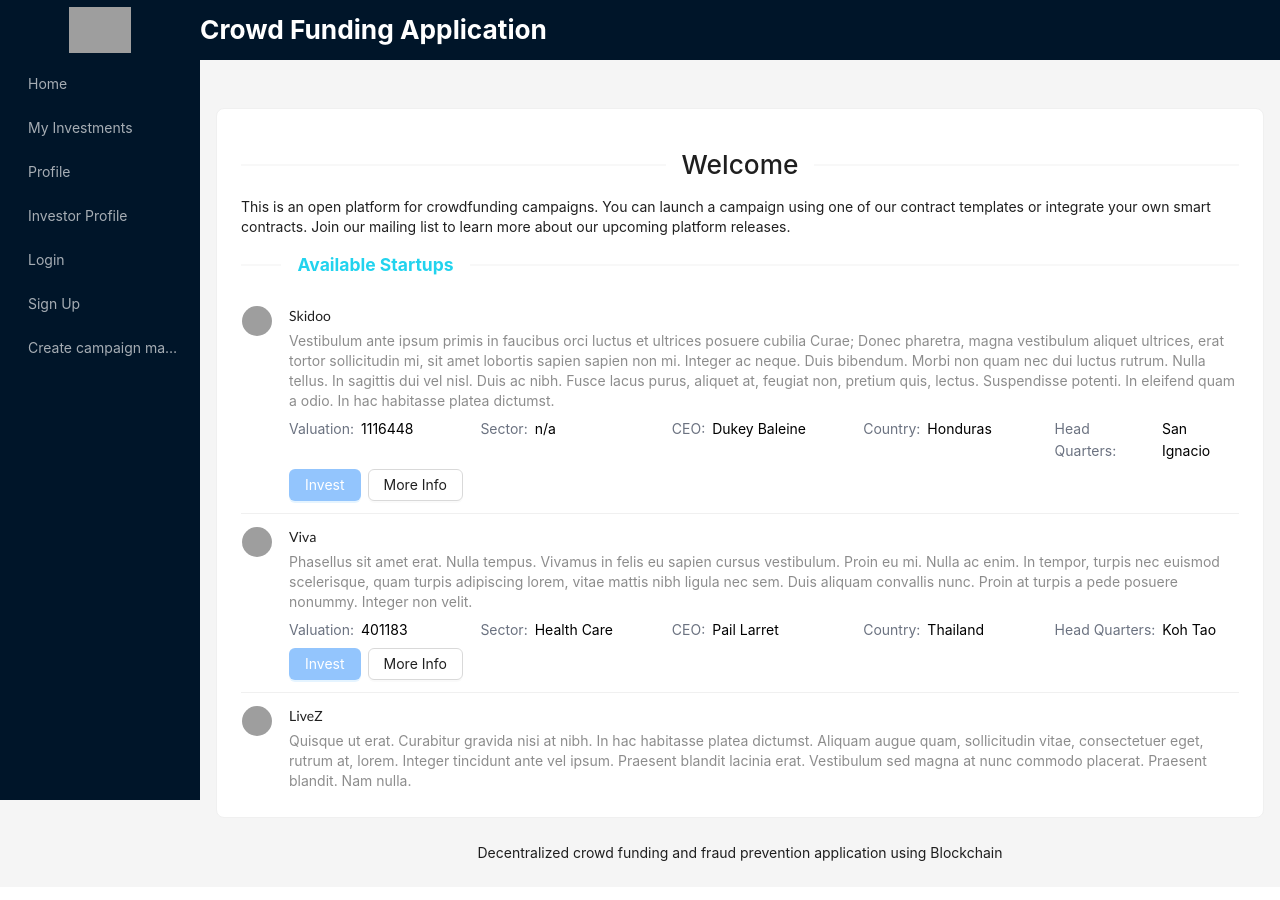
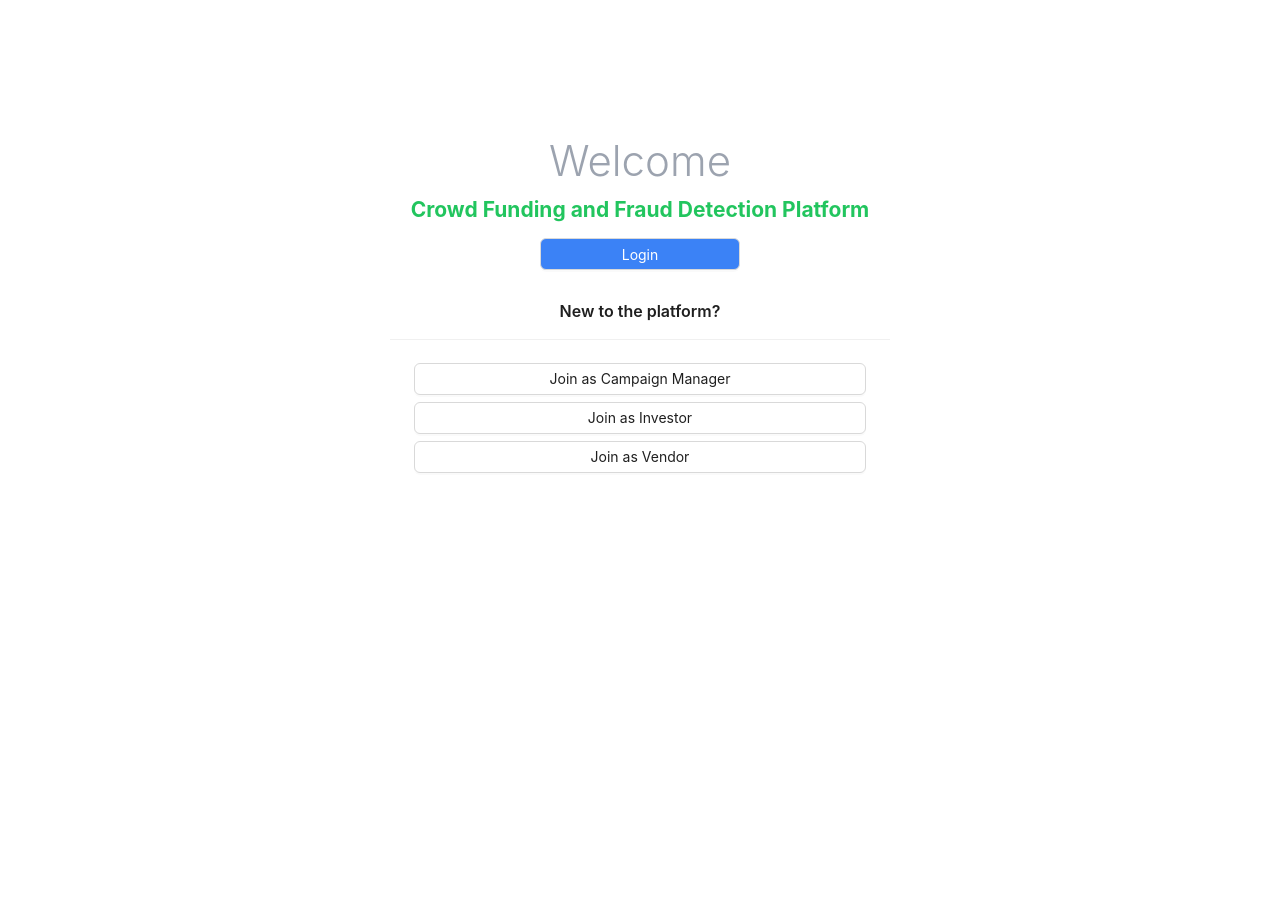
Before and after one commit to daigavane70/decentralized-crowd-funding-blockchain, a React (Create React App) app: page / in a window 1280 px wide. Shown: the top 900 px of the page. Built offline with nearby package versions, Linux system fonts and the light colour scheme; grey boxes are pictures that could not be loaded.

Commit message:
routes refactored with welcome screen

```diff
--- a/src/App.css
+++ b/src/App.css
@@ -1,17 +1,6 @@
 @tailwind base;
 @tailwind components;
 @tailwind utilities;
-
-
-body {
-  background: rgb(2, 0, 36);
-  background: radial-gradient(
-    circle,
-    rgba(2, 0, 36, 1) 0%,
-    rgba(30, 54, 59, 1) 0%,
-    rgba(93, 93, 116, 1) 100%
-  );
-}
 
 .container {
   display: flex !important;
--- a/src/App.js
+++ b/src/App.js
@@ -2,20 +2,23 @@ import "./App.css";
 import { Layout, Menu } from "antd";
 import { Content, Footer, Header } from "antd/es/layout/layout";
 import Sider from "antd/es/layout/Sider";
-import React from "react";
+import React, { useState } from "react";
 import { Route, Routes, useNavigate } from "react-router-dom";
 import Home from "./pages/Home";
-import Profile from "./pages/Profile";
+import ManagerProfile from "./pages/ManagerProfile";
 import MyStartups from "./pages/MyStartups";
 import Investor from "./pages/Investor";
 import Login from "./pages/Login";
 import SignUp from "./pages/SignUp";
 import CreateCampaignManager from "./pages/CreateCampaignManager";
+import Welcome from "./pages/Welcome";
 
 function App() {
   const navigate = useNavigate();
 
-  return (
+  const [loggedIn, setLoggedIn] = useState(false);
+
+  return loggedIn ? (
     <Layout hasSider>
       <Sider
         style={{
@@ -47,7 +50,7 @@ function App() {
           })}
         ></Menu>
       </Sider>
-      <Layout className="site-layout" style={{ marginLeft: 200 }}>
+      <Layout className="site-layout bg-white" style={{ marginLeft: 200 }}>
         <Header
           className="site-layout-background flex"
           style={{ padding: 0, height: "60px" }}
@@ -56,14 +59,20 @@ function App() {
             Crowd Funding Application
           </div>
         </Header>
-        <Content style={{ margin: "0px 16px 0", overflow: "initial" }}>
+        <Content
+          style={{ margin: "0px 16px 0", overflow: "initial" }}
+          className="pb-12 h-screen"
+        >
           <div
             className="site-layout-background"
             style={{ padding: 24, textAlign: "center" }}
           ></div>
           <Routes>
             <Route path="/" element={<Home></Home>}></Route>
-            <Route path="/profile/admin" element={<Profile></Profile>}></Route>
+            <Route
+              path="/managerProfile"
+              element={<ManagerProfile></ManagerProfile>}
+            ></Route>
             <Route
               path="/mystartups"
               element={<MyStartups></MyStartups>}
@@ -73,11 +82,6 @@ function App() {
               element={<Investor></Investor>}
             ></Route>
             <Route path="/login" element={<Login></Login>}></Route>
-            <Route path="/signup" element={<SignUp></SignUp>}></Route>
-            <Route
-              path="/createCampaignManagerProfile"
-              element={<CreateCampaignManager></CreateCampaignManager>}
-            ></Route>
           </Routes>
         </Content>
         <Footer style={{ textAlign: "center" }}>
@@ -86,6 +90,20 @@ function App() {
         </Footer>
       </Layout>
     </Layout>
+  ) : (
+    <div className="d-flex justify-center text-center h-screen w-full">
+      <Routes>
+        <Route
+          path="/"
+          element={<Welcome setLoggedIn={setLoggedIn}></Welcome>}
+        ></Route>
+        <Route
+          path="/createCampaignManagerProfile"
+          element={<CreateCampaignManager></CreateCampaignManager>}
+        ></Route>
+        <Route path="/createInvestor" element={<SignUp></SignUp>}></Route>
+      </Routes>
+    </div>
   );
 }
 
@@ -96,14 +114,13 @@ const navBar = [
     link: "/",
   },
   { label: "My Investments", key: "mystartups", link: "/mystartups" },
-  { label: "Profile", key: "profile", link: "/profile" },
+  { label: "Manager profile", key: "managerProfile", link: "/managerProfile" },
   {
     label: "Investor Profile",
     key: "investorProfile",
     link: "/investorprofile",
   },
   { label: "Login", key: "login", link: "/login" },
-  { label: "Sign Up", key: "signUp", link: "/signup" },
   {
     label: "Create campaign manager",
     key: "createCampaignManager",
--- a/src/pages/CreateCampaignManager.js
+++ b/src/pages/CreateCampaignManager.js
@@ -11,13 +11,14 @@ const tailLayout = {
 const CreateInvestor = () => {
   const [data, setData] = useState({});
   const [form] = Form.useForm();
+  const formRef = React.useRef(null);
   const { Option } = Select;
 
   const onFinish = (values) => {
     console.log(values);
   };
   const onReset = () => {
-    form.resetFields();
+    formRef.current?.resetFields();
   };
 
   const onFill = () => {
@@ -43,7 +44,7 @@ const CreateInvestor = () => {
   };
 
   return (
-    <div className="text-center space-y-2">
+    <div className="text-center space-y-2 mt-40">
       <h1 className=" text-4xl font-bold mb-10">Create campaign manager</h1>
       <Form
         className="w-[500px] mx-auto border p-4 py-8 bg-gray-50 rounded-lg"
@@ -52,10 +53,11 @@ const CreateInvestor = () => {
         labelCol={{ span: 6 }}
         wrapperCol={{ span: 16 }}
         style={{ maxWidth: 600 }}
-        initialValues={{ remember: true }}
+        initialValues={{ remember: true, gender: "male" }}
         onFinish={() => {}}
         onFinishFailed={() => {}}
         autoComplete="off"
+        ref={formRef}
       >
         <Form.Item
           label="Name"
@@ -88,7 +90,6 @@ const CreateInvestor = () => {
             placeholder="Select your gender"
             onChange={onGenderChange}
             allowClear
-            defaultValue={"male"}
           >
             <Option value="male">male</Option>
             <Option value="female">female</Option>
--- /dev/null
+++ b/src/pages/ManagerProfile.js
@@ -0,0 +1,11 @@
+import React from "react";
+
+export default function ManagerProfile() {
+  return (
+    <div>
+      <h1 className=" text-4xl font-bold mb-10 text-gray-500">
+        Create campaign manager
+      </h1>
+    </div>
+  );
+}
--- a/src/pages/Profile.js
+++ /dev/null
@@ -1,5 +0,0 @@
-import React from "react";
-
-export default function Profile() {
-  return <div>Profile</div>;
-}
--- a/src/pages/SignUp.js
+++ b/src/pages/SignUp.js
@@ -59,13 +59,13 @@ const SignUp = () => {
   };
 
   return (
-    <div className="container">
+    <div className="container text-left">
       {Object.keys(formErrors).length === 0 && isSubmit && (
         <div className="ui message success">Signed Up successfully</div>
       )}
 
       <form onSubmit={handleSubmit}>
-        <h1>Sign Up Form</h1>
+        <h1>Create investor profile</h1>
         <div className="ui divider"></div>
         <div className="ui form">
           <div className="field">
--- /dev/null
+++ b/src/pages/Welcome.js
@@ -0,0 +1,45 @@
+import { Button, Card } from "antd";
+import React from "react";
+import { useNavigate } from "react-router-dom";
+
+export default function Welcome(props) {
+  const navigate = useNavigate();
+  return (
+    <div>
+      <div className="max-w-[700px] mx-auto mt-40 space-y-4">
+        <div className="text-5xl text-gray-400 font-light">Welcome</div>
+        <div className="text-green-500 font-bold text-2xl">
+          Crowd Funding and Fraud Detection Platform
+        </div>
+        <Button
+          className="w-[200px] bg-blue-500 text-white"
+          onClick={() => props.setLoggedIn(true)}
+        >
+          Login
+        </Button>
+        <Card
+          title="New to the platform?"
+          className="max-w-[500px] mx-auto border-none"
+        >
+          <div className=" grid grid-cols-1 gap-2">
+            <Button
+              onClick={() => {
+                navigate("/createCampaignManagerProfile");
+              }}
+            >
+              Join as Campaign Manager
+            </Button>
+            <Button
+              onClick={() => {
+                navigate("/createInvestor");
+              }}
+            >
+              Join as Investor
+            </Button>
+            <Button>Join as Vendor</Button>
+          </div>
+        </Card>
+      </div>
+    </div>
+  );
+}
```
